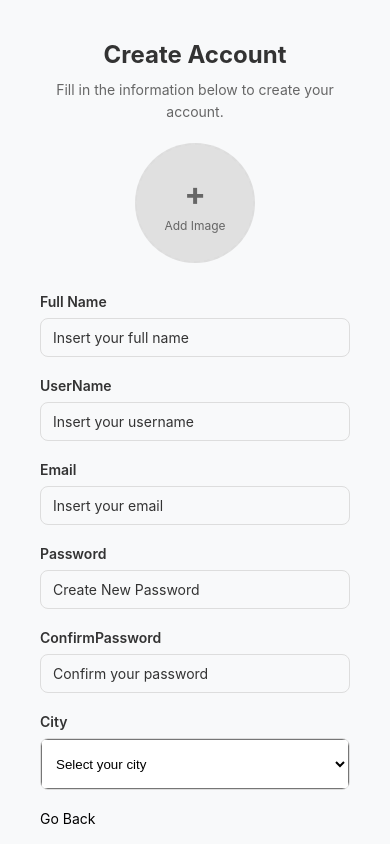
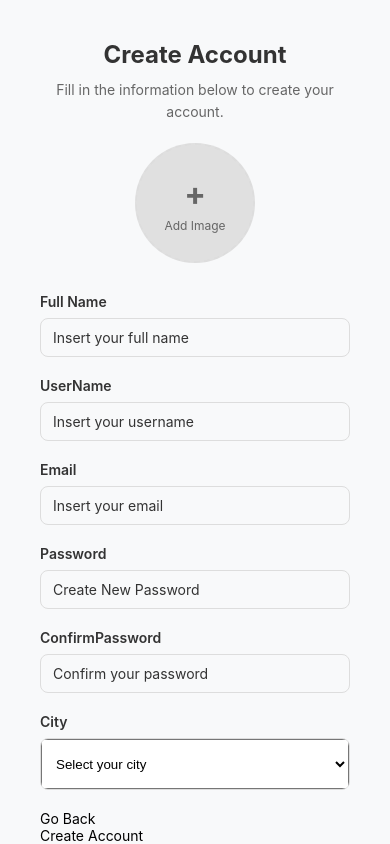
Before and after one commit to kalharaweragoda/NoteBook, a React Native app: screen / in a window 390 px wide. Built offline with nearby package versions, Linux system fonts and the light colour scheme.

Commit message:
create savebuttonContainer

```diff
--- a/App.tsx
+++ b/App.tsx
@@ -89,11 +89,16 @@ export default function SignUpScreen() {
             </View>
 
             <View style={styles.buttonContainer}>
-              <Pressable>
-                <Text>Go Back</Text>
+
+              <Pressable style={styles.backButton}>
+                <Text style={styles.backButtonText}>Go Back</Text>
               </Pressable>
+
+              <Pressable style={styles.saveButton}>
+                <Text style={styles.saveButtonText}>Create Account</Text>
+              </Pressable>
+
             </View>
-
         </View>
       </ScrollView>
 
```
